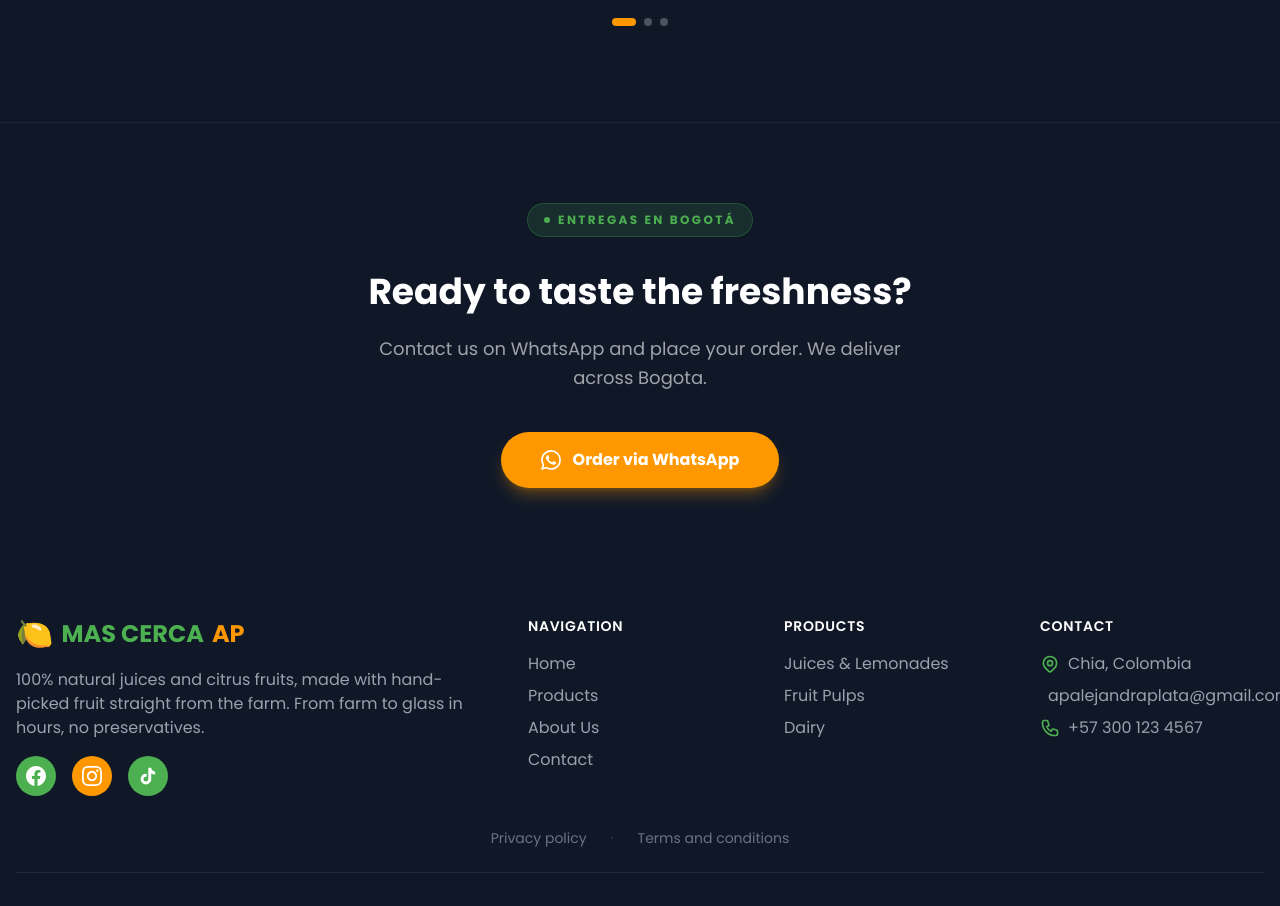
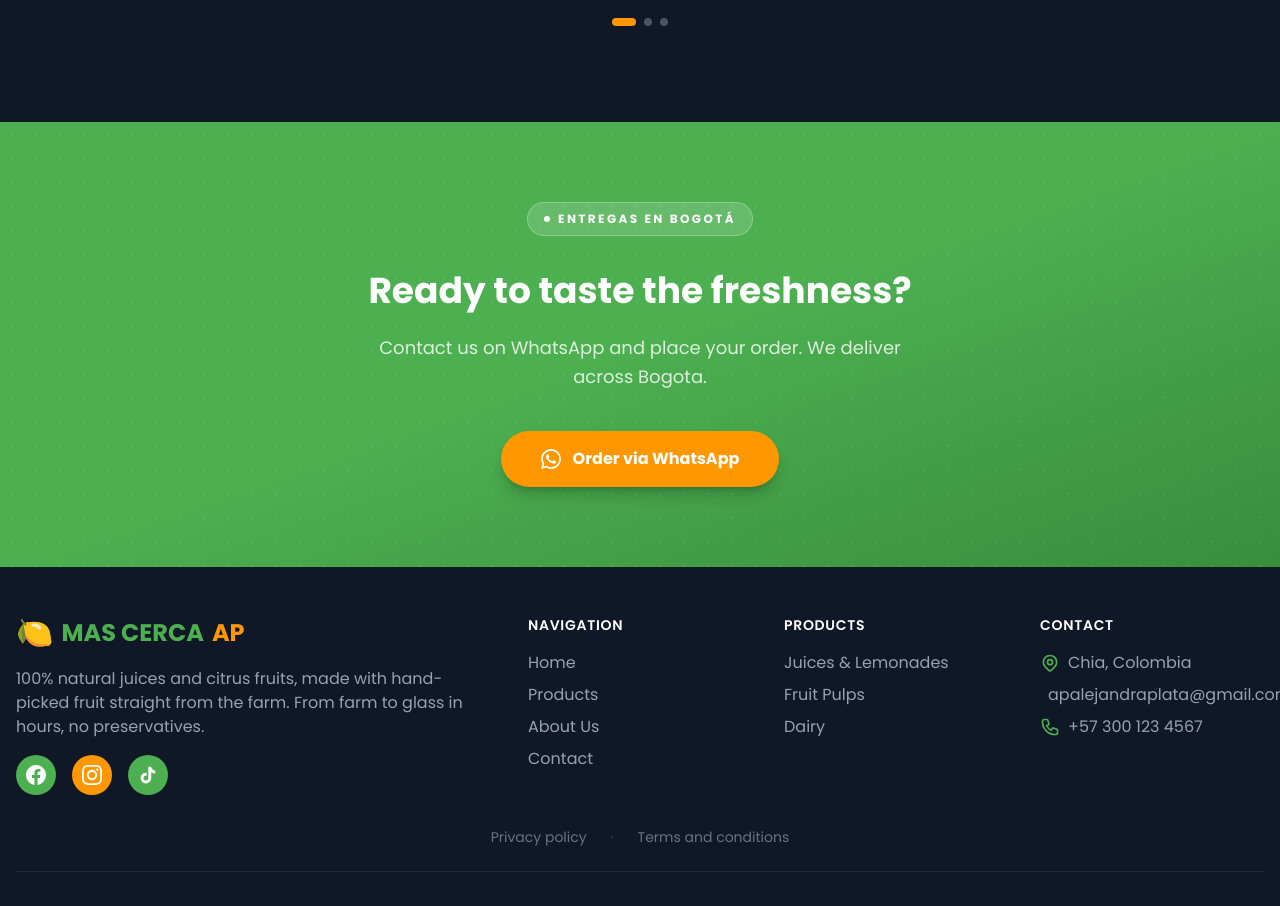
Before and after one commit to jairvisassistant-dot/mascercaap, a Next.js app: page /en in a window 1280 px wide. Shown: the part 3780-4686 px from the top of the page. Built offline with nearby package versions, Linux system fonts and the light colour scheme; no server answers.

Commit message:
fix(design): CTA verde vibrante como separador entre testimonios y footer

```diff
--- a/app/[lang]/page.tsx
+++ b/app/[lang]/page.tsx
@@ -106,23 +106,27 @@ export default async function HomePage({ params }: Props) {
         </div>
       </section>
 
-      <section className="py-20 bg-gray-900 border-t border-white/5">
-        <div className="max-w-3xl mx-auto px-4 text-center">
-          <div className="inline-flex items-center gap-2 bg-primary/15 border border-primary/25 text-primary text-xs font-bold tracking-[0.2em] uppercase px-4 py-2 rounded-full mb-8">
-            <span className="w-1.5 h-1.5 rounded-full bg-primary animate-pulse" />
+      <section className="py-20 bg-gradient-to-br from-primary via-primary to-primary-dark relative overflow-hidden">
+        {/* Textura de puntos */}
+        <div className="absolute inset-0 opacity-[0.07] pointer-events-none"
+          style={{ backgroundImage: "radial-gradient(circle, white 1px, transparent 1px)", backgroundSize: "24px 24px" }}
+        />
+        <div className="max-w-3xl mx-auto px-4 text-center relative">
+          <div className="inline-flex items-center gap-2 bg-white/15 border border-white/25 text-white text-xs font-bold tracking-[0.2em] uppercase px-4 py-2 rounded-full mb-8">
+            <span className="w-1.5 h-1.5 rounded-full bg-white animate-pulse" />
             Entregas en Bogotá
           </div>
           <h2 className="text-3xl md:text-4xl font-bold text-white mb-5 leading-tight">
             {dict.home.cta.title}
           </h2>
-          <p className="text-white/60 text-lg mb-10 max-w-xl mx-auto leading-relaxed">
+          <p className="text-white/80 text-lg mb-10 max-w-xl mx-auto leading-relaxed">
             {dict.home.cta.text}
           </p>
           <Link
             href={whatsappCta}
             target="_blank"
             rel="noopener noreferrer"
-            className="inline-flex items-center gap-3 bg-accent hover:bg-accent-dark text-white font-bold py-4 px-10 rounded-full transition-all hover:scale-105 text-base shadow-lg shadow-accent/30"
+            className="inline-flex items-center gap-3 bg-accent hover:bg-accent-dark text-white font-bold py-4 px-10 rounded-full transition-all hover:scale-105 text-base shadow-lg shadow-black/20"
           >
             <svg className="w-5 h-5" fill="currentColor" viewBox="0 0 24 24">
               <path d="M17.472 14.382c-.297-.149-1.758-.867-2.03-.967-.273-.099-.471-.148-.67.15-.197.297-.767.966-.94 1.164-.173.199-.347.223-.644.075-.297-.15-1.255-.463-2.39-1.475-.883-.788-1.48-1.761-1.653-2.059-.173-.297-.018-.458.13-.606.134-.133.298-.347.446-.52.149-.174.198-.298.298-.497.099-.198.05-.371-.025-.52-.075-.149-.669-1.612-.916-2.207-.242-.579-.487-.5-.669-.51-.173-.008-.371-.01-.57-.01-.198 0-.52.074-.792.372-.272.297-1.04 1.016-1.04 2.479 0 1.462 1.065 2.875 1.213 3.074.149.198 2.096 3.2 5.077 4.487.709.306 1.262.489 1.694.625.712.227 1.36.195 1.871.118.571-.085 1.758-.719 2.006-1.413.248-.694.248-1.289.173-1.413-.074-.124-.272-.198-.57-.347m-5.421 7.403h-.004a9.87 9.87 0 01-5.031-1.378l-.361-.214-3.741.982.998-3.648-.235-.374a9.86 9.86 0 01-1.51-5.26c.001-5.45 4.436-9.884 9.888-9.884 2.64 0 5.122 1.03 6.988 2.898a9.825 9.825 0 012.893 6.994c-.003 5.45-4.437 9.884-9.885 9.884m8.413-18.297A11.815 11.815 0 0012.05 0C5.495 0 .16 5.335.157 11.892c0 2.096.547 4.142 1.588 5.945L.057 24l6.305-1.654a11.882 11.882 0 005.683 1.448h.005c6.554 0 11.89-5.335 11.893-11.893a11.821 11.821 0 00-3.48-8.413z"/>
```
